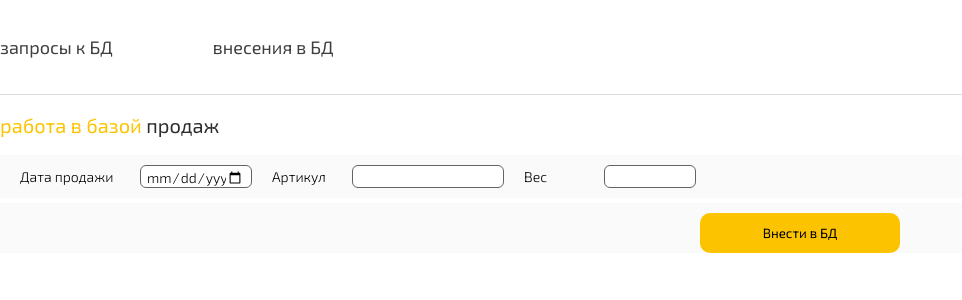
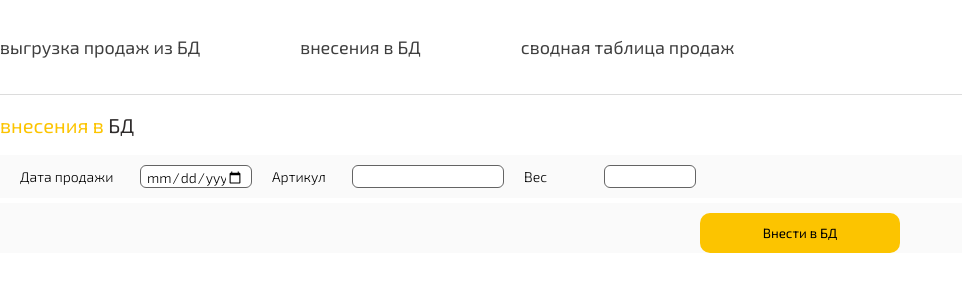
Before and after one commit to SemenenkoRE/app_flask, a Flask app: page /insert in a window 1280 px wide; the page is wider, and only the part inside the window is pictured. Shown: the top 300 px of that part, without its empty margins (0-962 px from the left). Run offline with Flask 3, Linux system fonts and the light colour scheme.

Commit message:
Update insert.html

```diff
--- a/templates/insert.html
+++ b/templates/insert.html
@@ -14,8 +14,9 @@
 			<div class="header__inner">
 				<nav class="main__menu">
 					<ul>
-						<li><a href="/query">запросы к БД</a></li>
+						<li><a href="/query">выгрузка продаж из БД</a></li>
 						<li><a href="/insert">внесения в БД</a></li>
+						<li><a href="/pivot">сводная таблица продаж</a></li>
 					</ul>
 				</nav>
 				<div class="main__logo">
@@ -27,7 +28,7 @@
 	<div class="#">
 		<div class="container">
 			<h1>
-				<span id="header_one">работа в базой</span> продаж
+				<span id="header_one">внесения в </span> БД
 			</h1>
 			<form action="/insert" method="POST" id="" enctype="multipart/form-data">
 				<div class="main__frame">
```
